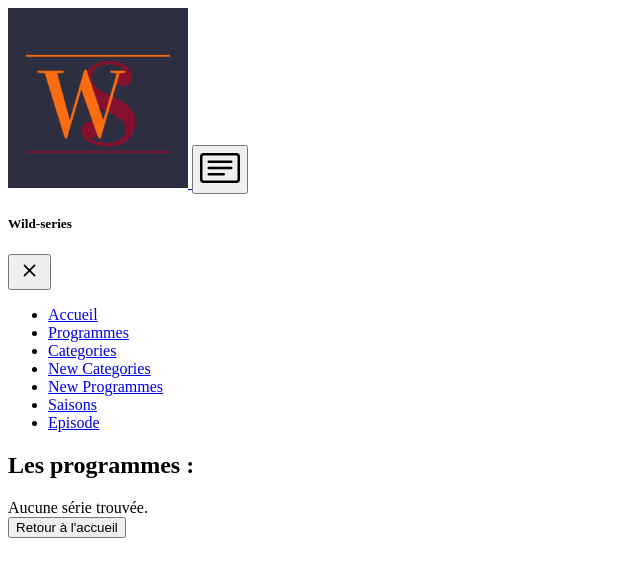
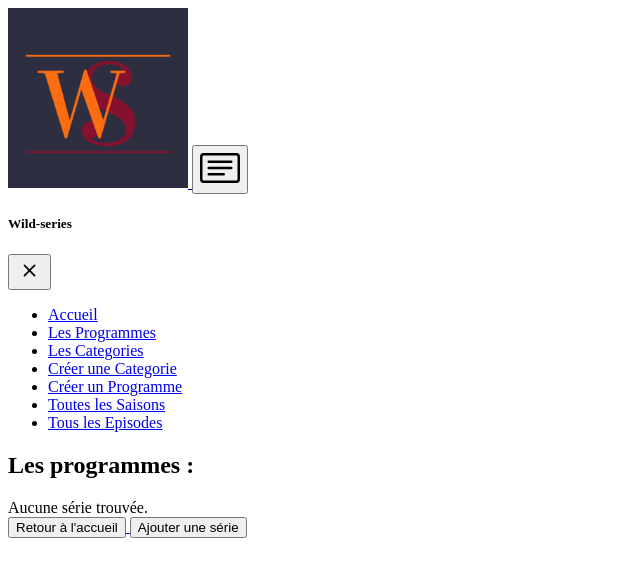
Before and after one commit to eric-pat/wild-series, a Symfony app: template templates/program/index.html.twig in a window 1280 px wide. Shown: the top 577 px of the page, without its empty margins (0-640 px from the left). Run offline with Twig, Linux system fonts and the light colour scheme; the template is opened without the code that fills it, so the values that code supplies are empty; some libraries are stand-ins or nearby versions.

Commit message:
end quetes 17

```diff
--- a/src/Controller/EpisodeController.php
+++ b/src/Controller/EpisodeController.php
@@ -30,6 +30,7 @@ class EpisodeController extends AbstractController
 
         if ($form->isSubmitted() && $form->isValid()) {
             $episodeRepository->save($episode, true);
+            $this->addFlash('success', 'La nouvelle série a été créé !');
 
             return $this->redirectToRoute('app_episode_index', [], Response::HTTP_SEE_OTHER);
         }
@@ -71,6 +72,7 @@ class EpisodeController extends AbstractController
     {
         if ($this->isCsrfTokenValid('delete'.$episode->getId(), $request->request->get('_token'))) {
             $episodeRepository->remove($episode, true);
+            $this->addFlash('danger', 'L\'épisode a été supprimé avec succès !');
         }
 
         return $this->redirectToRoute('app_episode_index', [], Response::HTTP_SEE_OTHER);
--- a/src/Controller/SeasonController.php
+++ b/src/Controller/SeasonController.php
@@ -31,6 +31,7 @@ class SeasonController extends AbstractController
 
         if ($form->isSubmitted() && $form->isValid()) {
             $seasonRepository->save($season, true);
+            $this->addFlash('success', 'La nouvelle saison a été créé !');
 
             return $this->redirectToRoute('app_season_index', [], Response::HTTP_SEE_OTHER);
         }
@@ -74,6 +75,7 @@ class SeasonController extends AbstractController
     {
         if ($this->isCsrfTokenValid('delete'.$season->getId(), $request->request->get('_token'))) {
             $seasonRepository->remove($season, true);
+            $this->addFlash('danger', 'La saison a été supprimé avec succès !');
         }
 
         return $this->redirectToRoute('app_season_index', [], Response::HTTP_SEE_OTHER);
--- a/templates/_includes/_navbar.html.twig
+++ b/templates/_includes/_navbar.html.twig
@@ -32,27 +32,27 @@
                     </li>
                     <li class="nav-item">
                         <a class="nav-link"
-                           href="{{ path('program_index') }}">Programmes</a>
+                           href="{{ path('program_index') }}">Les Programmes</a>
                     </li>
                     <li class="nav-item">
                         <a class="nav-link"
-                           href="{{ path('category_index') }}">Categories</a>
+                           href="{{ path('category_index') }}">Les Categories</a>
                     </li>
                     <li class="nav-item">
                         <a class="nav-link"
-                           href="{{ path('category_new') }}">New Categories</a>
+                           href="{{ path('category_new') }}">Créer une Categorie</a>
                     </li>
                     <li class="nav-item">
                         <a class="nav-link"
-                           href="{{ path('program_new') }}">New Programmes</a>
+                           href="{{ path('program_new') }}">Créer un Programme</a>
                     </li>
                     <li class="nav-item">
                         <a class="nav-link"
-                           href="{{ path('app_season_index') }}">Saisons</a>
+                           href="{{ path('app_season_index') }}">Toutes les Saisons</a>
                     </li>
                     <li class="nav-item">
                         <a class="nav-link"
-                           href="{{ path('app_episode_index') }}">Episode</a>
+                           href="{{ path('app_episode_index') }}">Tous les Episodes</a>
                     </li>
                 </ul>
             </div>
--- a/templates/base.html.twig
+++ b/templates/base.html.twig
@@ -15,9 +15,14 @@
     </head>
     <body>
     <header>{% include ('_includes/_navbar.html.twig') %}</header>
-        {% block body %}
-
-        {% endblock %}
+    {% for category, messages in app.flashes %}
+        {% for message in messages %}
+            <div class="alert alert-{{ category }}">
+                {{ message }}
+            </div>
+        {% endfor %}
+    {% endfor %}
+        {% block body %}{% endblock %}
 
     </body>
 </html>
--- a/templates/program/index.html.twig
+++ b/templates/program/index.html.twig
@@ -18,7 +18,15 @@
                             <h6>Catégorie : {{ program.category.name }}</h6>
                             <p class="card-text">{{ program.synopsis }}</p>
                             <a href="{{ path("program_show", { id: program.id }) }}">
-                                Voir la fiche</a>
+                                <button class="btn btn-primary">
+                                    Voir la fiche
+                                </button>
+                            </a>
+                            <form method="post" action="{{ path('program_delete', {'id': program.id}) }}"
+                                  onsubmit="return confirm('Are you sure you want to delete this item?');">
+                                <input type="hidden" name="_token" value="{{ csrf_token('delete' ~ program.id) }}">
+                                <button class="btn btn-danger">Delete</button>
+                            </form>
                         </div>
                     </div>
                 {% else %}
@@ -29,8 +37,15 @@
         </div>
         <a href="{{ path('app_index') }}" class="d-flex justify-content-center
         text-decoration-none mb-5">
-            <button class="btn btn-return" type="button">Retour à
-                l'accueil</button>
+            <button class="btn btn-return" type="button">
+                Retour à l'accueil
+            </button>
+        </a>
+        <a href="{{ path('program_new') }}" class="d-flex justify-content-center
+        text-decoration-none mb-5">
+            <button class="btn btn-return" type="button">
+                Ajouter une série
+            </button>
         </a>
     </section>
 {% endblock %}
```
Also changed, not shown: src/Controller/ProgramController.php (+17 -1 lines).
